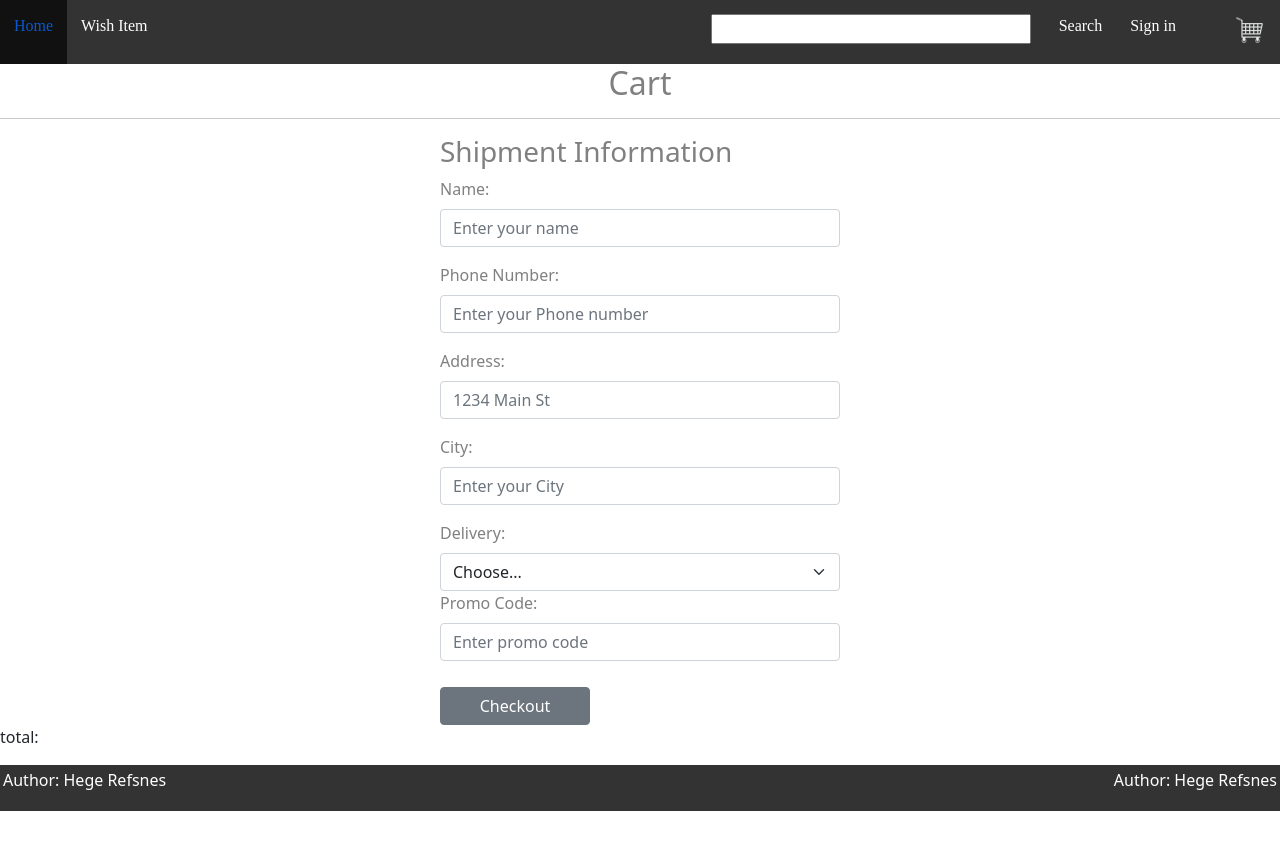
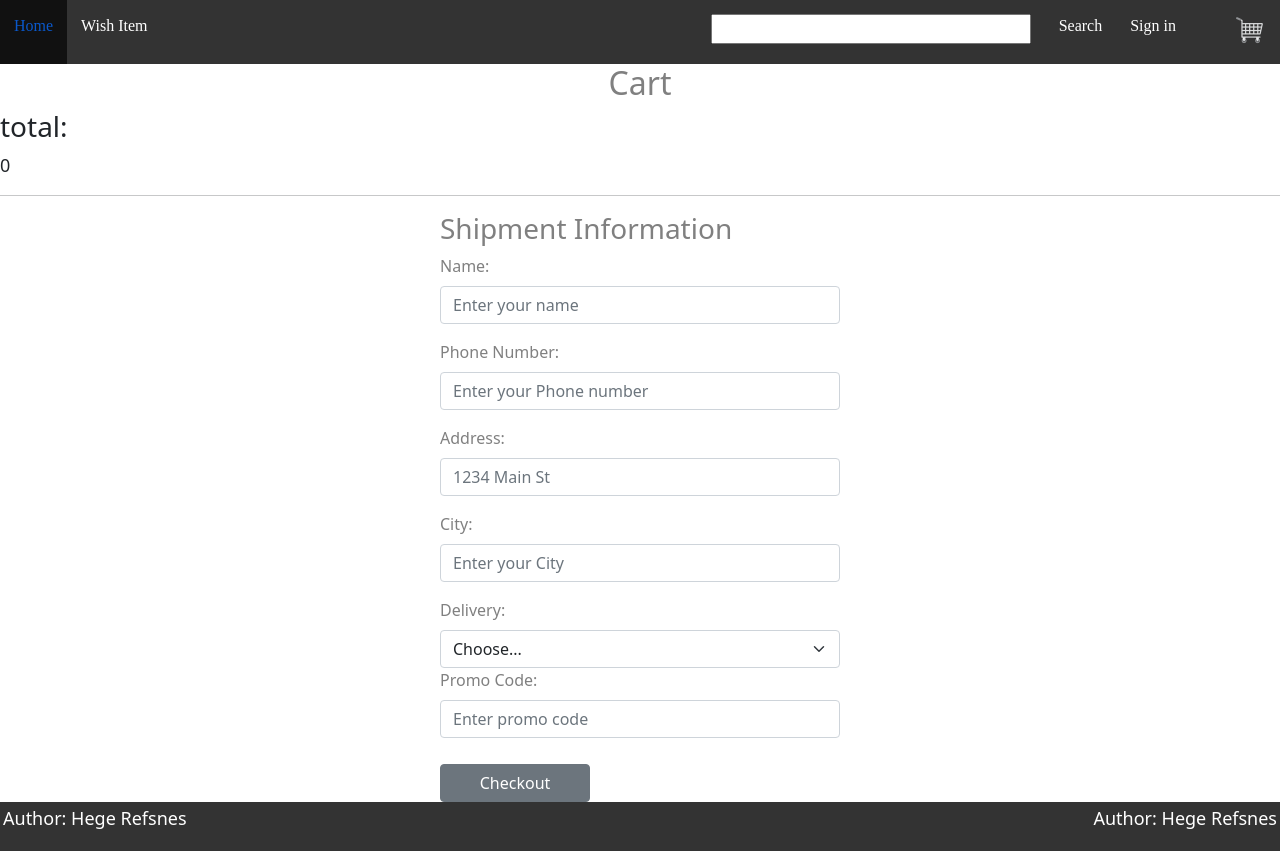
Before and after one commit to group-7-Tuwaiq-Java/Online_Store, a React (Create React App) app in the folder online-store-group7/: page /Cart in a window 1280 px wide. Before the commit the page ends 811 px from the top, so only its background shows below. Built offline with nearby package versions, Linux system fonts and the light colour scheme.

Commit message:
cart changes

```diff
--- a/online-store-group7/src/components/Cart.js
+++ b/online-store-group7/src/components/Cart.js
@@ -1,50 +1,71 @@
-import { useSelector,useDispatch } from "react-redux";
+import { useSelector } from "react-redux";
 import { Products } from "./objectsOfProducts";
-import {increment,decrement} from "./reducers/CartCounterReducer"
 import {Form,Button} from "react-bootstrap";
 import "../styleFiles/Cart.css"
-import { useState } from "react";
-
+import { useEffect, useState } from "react";
+import Counter from "./Counter";
 function Cart() {
-  var  [totalPrice,setTotalPrice]=useState(0);
+const [totalPrice,setTotalPrice]=useState(0);
+const [subtotalPrice,setsubTotalPrice]=useState();
 const state=useSelector((state)=>{
 
     return{
         cart:state.UserReducer.cart,
 }
 })
+const counter = useSelector((state) =>{
+  return{
+    counter:state.CartCounterReducer
+  }})
 
-const counter = useSelector((state) =>{
-return{
-  counter:state.CartCounterReducer
-}})
-const dispatch=useDispatch();
 console.log(state.cart);
+const code="React";
 const change=(e)=>{
   if(e.target.value=="delivery"){
-   setTotalPrice= totalPrice +=20;
+    setTotalPrice(subtotalPrice+20);
   }
+}
+const coupon =(e)=>{
+if(e.target.value ==code){
+  const discount = subtotalPrice*0.20
+  setTotalPrice(subtotalPrice-discount)
+  console.log(subtotalPrice-discount)
+  console.log(subtotalPrice)
+}else{
+  alert("invalid promo code")
+}
+}
+useEffect(()=>{
+  let sub=0;
+  state.cart.map(e=>{
+    sub +=e.pricePr*counter.counter;
+  })
+  setTotalPrice(sub)
 
-}
+  setsubTotalPrice(sub)
+})
+console.log(totalPrice);
 return (
         <div>
           <>
            <h2>Cart</h2>
            {state.cart.map(e=>{
-           totalPrice +=e.pricePr*counter.counter;
+
+
              return(
 
             <div className="Cart">
             <img src={e.imgPr}/>
             <p>{e.namePr}</p>
             <p>{e.pricePr}SR</p>
-            <button onClick={() => dispatch(increment(e))}>+</button>
-            <p>{counter.counter}</p>
-            <button onClick={() => dispatch(decrement())}>-</button>
+
+                       <Counter/>
+
             </div>
            )
            })}
-
+           <h3>total:</h3>
+           <p>{totalPrice}</p>
             </>
            <hr></hr>
 
@@ -78,16 +99,15 @@ return (
     </Form.Group>
     <Form.Group className="mb-3 " controlId="formBasicName">
     <Form.Label>Promo Code:</Form.Label>
-    <Form.Control type="text" placeholder="Enter promo code" />
+    <Form.Control type="text" placeholder="Enter promo code" onChange={coupon}/>
   </Form.Group>
   <Button variant="secondary" type="submit">
     Checkout
   </Button>
 </Form>
 </>
-            <p>total:</p>
-           <p>{setTotalPrice}</p>
         </div>
+
     );
 
 }
--- /dev/null
+++ b/online-store-group7/src/components/Counter.js
@@ -0,0 +1,30 @@
+import {useDispatch , useSelector} from "react-redux";
+import {increment,decrement} from "./reducers/CartCounterReducer";
+function Counter() {
+    const counter = useSelector((state) =>{
+        return{
+          counter:state.CartCounterReducer
+        }})
+        const state=useSelector((state)=>{
+
+            return{
+                cart:state.UserReducer.cart,
+        }
+        })
+
+        const dispatch=useDispatch();
+        return(
+            <div>
+             {state.cart.map(e=>{
+        return (
+
+        <div>
+            <button onClick={() => dispatch(increment(e))}>+</button>
+            <p>{counter.counter}</p>
+            <button onClick={() => dispatch(decrement(e))}>-</button>
+            </div>
+    ) })}
+    </div>
+    );
+}
+export default Counter;
--- a/online-store-group7/src/components/reducers/CartCounterReducer.js
+++ b/online-store-group7/src/components/reducers/CartCounterReducer.js
@@ -3,8 +3,7 @@ const counter = (state = 1, action) => {
     switch (action.type) {
       case "INCREMENT":
           console.log(action.payload)
-        const quan=action.payload.quantity;
-        return Math.min(state + 1,quan);
+        return Math.min(state + 1,action.payload.quantity);
       case "DECREMENT":
         return Math.max(state - 1,0);
       default:
--- a/online-store-group7/src/styleFiles/Cart.css
+++ b/online-store-group7/src/styleFiles/Cart.css
@@ -23,3 +23,6 @@ h2{
    text-align: center;
    color:gray;
 }
+p{
+    font-size: large;
+}
```
